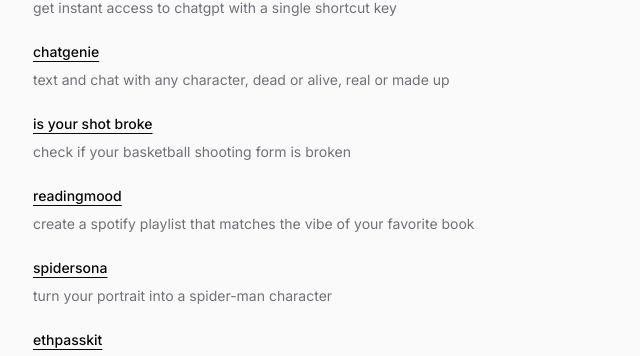
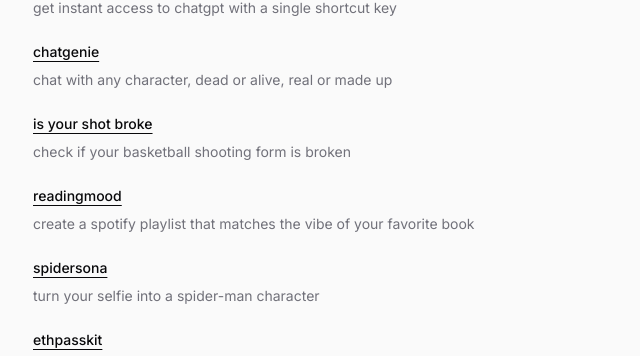
Before and after one commit to patrick-pc/patrick-pc, a Next.js app: page / in a window 1280 px wide. Shown: the part 316-672 px from the top of the page, without its empty margins (319-959 px from the left). Built offline with nearby package versions, Linux system fonts and the light colour scheme.

Commit message:
fix: project descriptions

```diff
--- a/app/page.tsx
+++ b/app/page.tsx
@@ -9,8 +9,7 @@
   },
   {
     name: "chatgenie",
-    description:
-      "text and chat with any character, dead or alive, real or made up",
+    description: "chat with any character, dead or alive, real or made up",
     link: "https://chatgenie.xyz/",
   },
   {
@@ -26,7 +25,7 @@
   },
   {
     name: "spidersona",
-    description: "turn your portrait into a spider-man character",
+    description: "turn your selfie into a spider-man character",
     link: "https://spidersona.vercel.app/",
   },
   {
```
